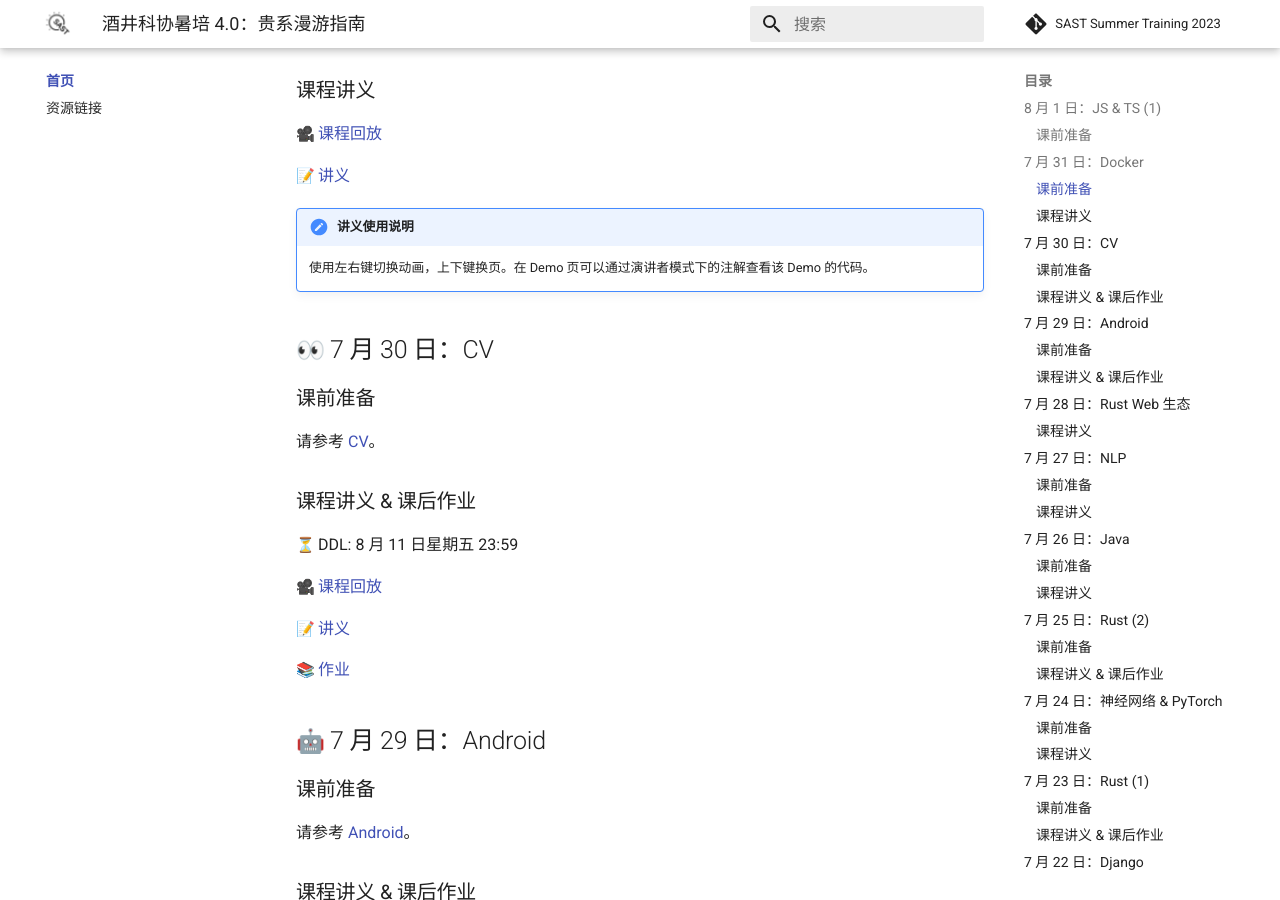
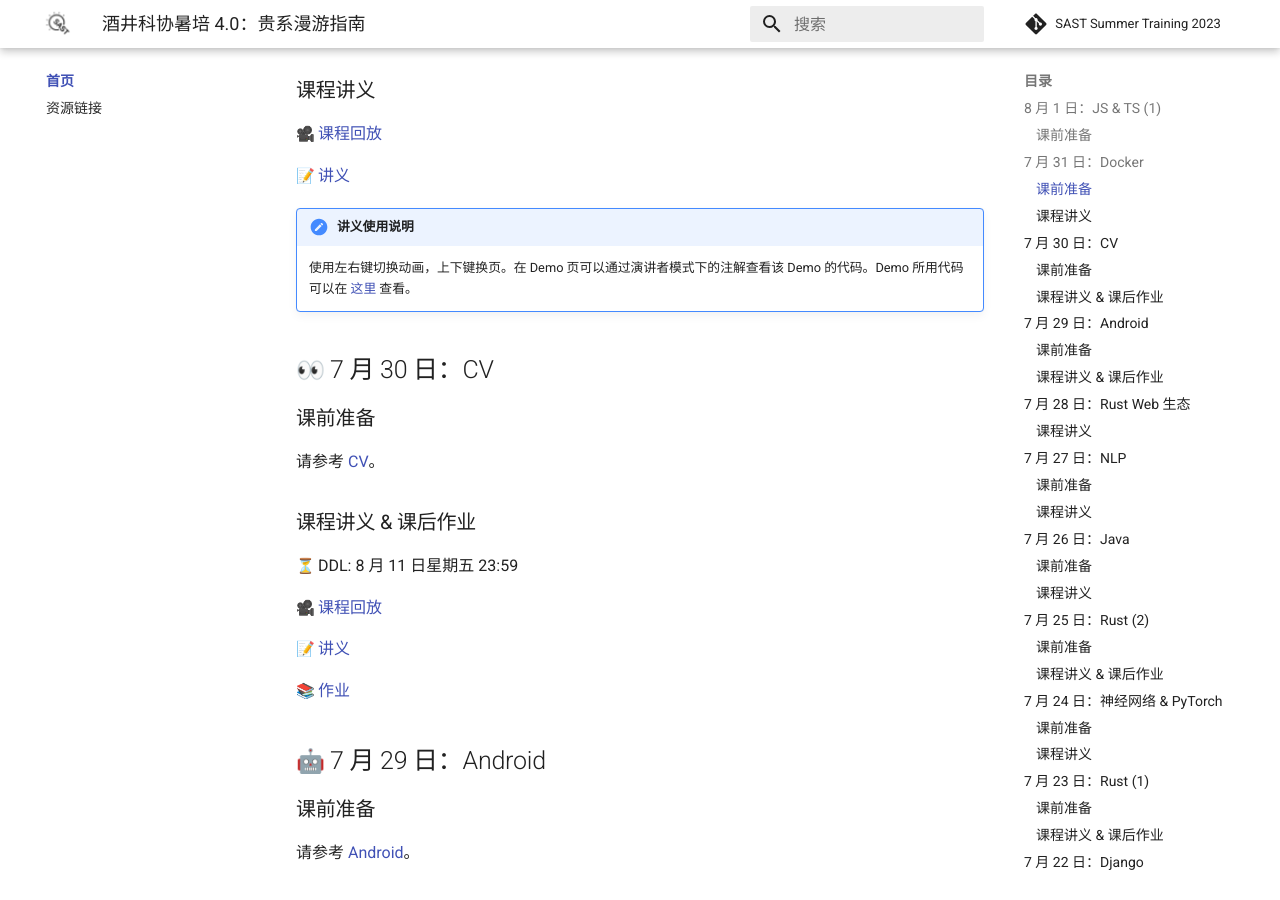
Before and after one commit to sast-summer-training-2023/sast-summer-training-2023.github.io, an MkDocs documentation site: the page built from docs/index.md, in a window 1280 px wide and 900 px high, scrolled down 796 px. Built offline with MkDocs 1.6.1 and Material for MkDocs 9.7.7, drawn with Linux system fonts in a browser that asks for light colours; emoji names are drawn with the system emoji font; comment, search, counter and statistics services are not loaded.

Commit message:
feat(docker): add demo code link

```diff
--- a/docs/index.md
+++ b/docs/index.md
@@ -34,7 +34,7 @@
 
 !!! note "讲义使用说明"
 
-    使用左右键切换动画，上下键换页。在 Demo 页可以通过演讲者模式下的注解查看该 Demo 的代码。
+    使用左右键切换动画，上下键换页。在 Demo 页可以通过演讲者模式下的注解查看该 Demo 的代码。Demo 所用代码可以在 [这里](https://github.com/sast-summer-training-2023/sast2023-docker/tree/main/src) 查看。
 
 ## :eyes: 7 月 30 日：CV
 
```
Also changed, not shown: docs/backend/docker.md (+1 -1 lines), docs/backend/index.md (+1 -1 lines).
